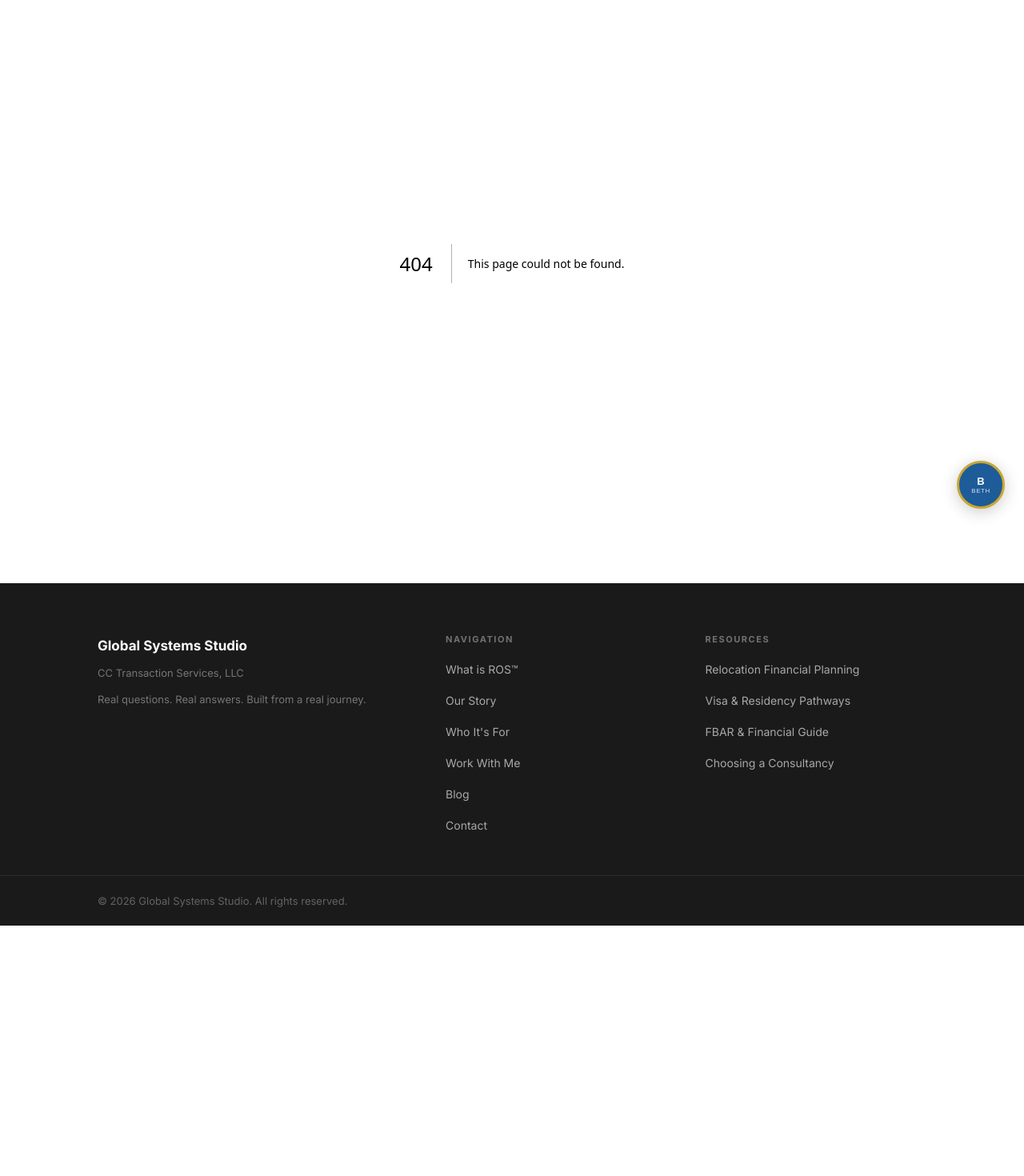
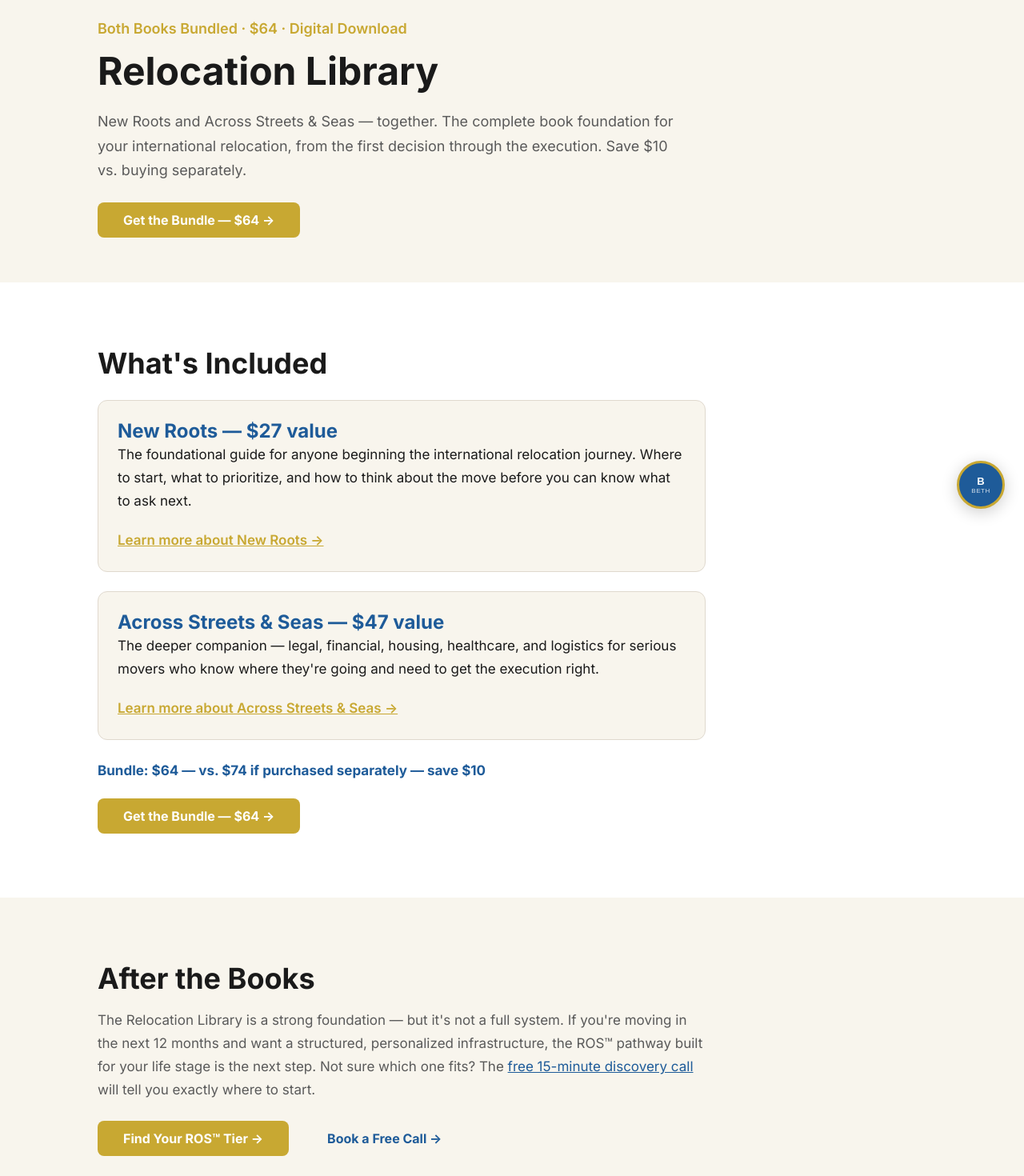
Before and after one commit to globalsystemsstudio-lang/gss-website, a Next.js app: page /shop/relocation-library in a window 1280 px wide. Before the commit this address had no page. Shown: the part 140-1610 px from the top of the page at 80% size. Before the commit the page ends 1297 px from the top, so only its background shows below. Built offline with nearby package versions, Linux system fonts and the light colour scheme.

Commit message:
Rebuild missing /shop/relocation-library/ page from live site content

```diff
--- /dev/null
+++ b/app/shop/relocation-library/page.jsx
@@ -0,0 +1,59 @@
+import Link from 'next/link';
+
+export const metadata = {
+  title: 'Relocation Library Bundle — $64 | Global Systems Studio',
+  description: 'The Relocation Library — New Roots and Across Streets & Seas together at a bundled price. The complete book foundation for your international relocation, from the first decision through execution.',
+  alternates: { canonical: 'https://www.globalsystemsstudio.com/shop/relocation-library/' },
+};
+
+export default function RelocationLibraryPage() {
+  return (
+    <>
+      <section className="page-hero">
+        <div className="container">
+          <p style={{color:'var(--accent)', fontWeight:'600', marginBottom:'8px'}}>Both Books Bundled · $64 · Digital Download</p>
+          <h1>Relocation Library</h1>
+          <p>New Roots and Across Streets & Seas — together. The complete book foundation for your international relocation, from the first decision through the execution. Save $10 vs. buying separately.</p>
+          <div style={{marginTop:'24px'}}>
+            <Link href="https://www.paypal.com/ncp/payment/4T3LVJWPT2EFG" target="_blank" rel="noopener noreferrer" className="btn btn-gold">Get the Bundle — $64 →</Link>
+          </div>
+        </div>
+      </section>
+
+      <section style={{background:'var(--white)', padding:'80px 0'}}>
+        <div className="container">
+          <h2>What's Included</h2>
+          <div style={{maxWidth:'760px', marginTop:'24px', display:'flex', flexDirection:'column', gap:'24px'}}>
+            <div style={{background:'var(--bg)', border:'1px solid var(--border)', borderRadius:'12px', padding:'24px'}}>
+              <h3 style={{color:'var(--primary)'}}>New Roots — $27 value</h3>
+              <p style={{color:'var(--text)', lineHeight:'1.7'}}>The foundational guide for anyone beginning the international relocation journey. Where to start, what to prioritize, and how to think about the move before you can know what to ask next.</p>
+              <Link href="/shop/new-roots" style={{color:'var(--accent)', fontWeight:'600'}}>Learn more about New Roots →</Link>
+            </div>
+            <div style={{background:'var(--bg)', border:'1px solid var(--border)', borderRadius:'12px', padding:'24px'}}>
+              <h3 style={{color:'var(--primary)'}}>Across Streets & Seas — $47 value</h3>
+              <p style={{color:'var(--text)', lineHeight:'1.7'}}>The deeper companion — legal, financial, housing, healthcare, and logistics for serious movers who know where they're going and need to get the execution right.</p>
+              <Link href="/shop/across-streets-and-seas" style={{color:'var(--accent)', fontWeight:'600'}}>Learn more about Across Streets & Seas →</Link>
+            </div>
+          </div>
+          <p style={{marginTop:'24px', fontWeight:'700', color:'var(--primary)'}}>Bundle: $64 — vs. $74 if purchased separately — save $10</p>
+          <div style={{marginTop:'16px'}}>
+            <Link href="https://www.paypal.com/ncp/payment/4T3LVJWPT2EFG" target="_blank" rel="noopener noreferrer" className="btn btn-gold">Get the Bundle — $64 →</Link>
+          </div>
+        </div>
+      </section>
+
+      <section style={{background:'var(--bg)', padding:'80px 0'}}>
+        <div className="container">
+          <h2>After the Books</h2>
+          <div style={{maxWidth:'760px', marginTop:'16px'}}>
+            <p style={{color:'var(--text-light)'}}>The Relocation Library is a strong foundation — but it's not a full system. If you're moving in the next 12 months and want a structured, personalized infrastructure, the ROS™ pathway built for your life stage is the next step. Not sure which one fits? The <Link href="/services/discovery-call">free 15-minute discovery call</Link> will tell you exactly where to start.</p>
+            <div style={{marginTop:'24px', display:'flex', gap:'16px', flexWrap:'wrap'}}>
+              <Link href="/who-its-for" className="btn btn-gold">Find Your ROS™ Tier →</Link>
+              <Link href="/services/discovery-call" className="btn btn-outline">Book a Free Call →</Link>
+            </div>
+          </div>
+        </div>
+      </section>
+    </>
+  );
+}
```
